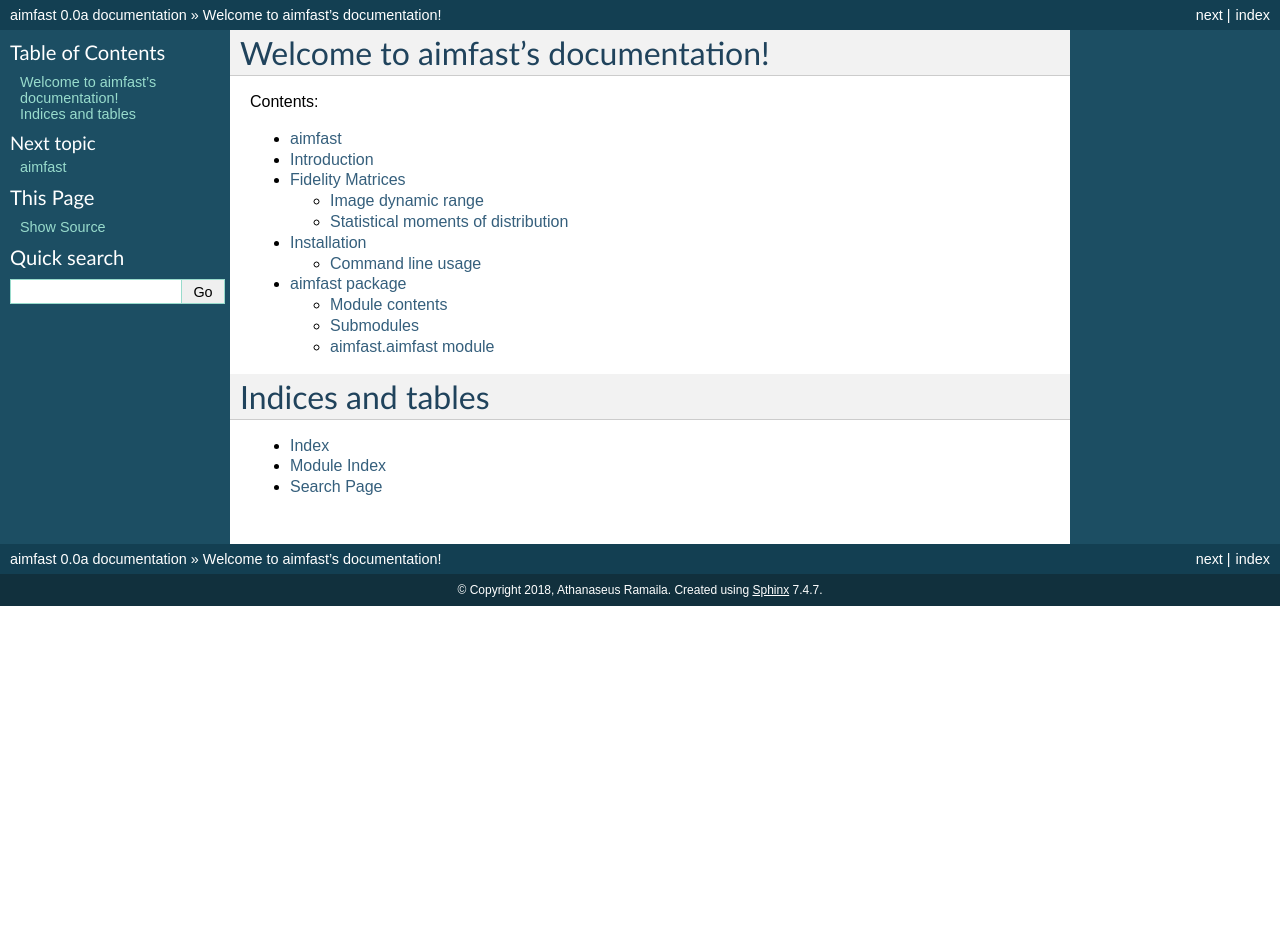
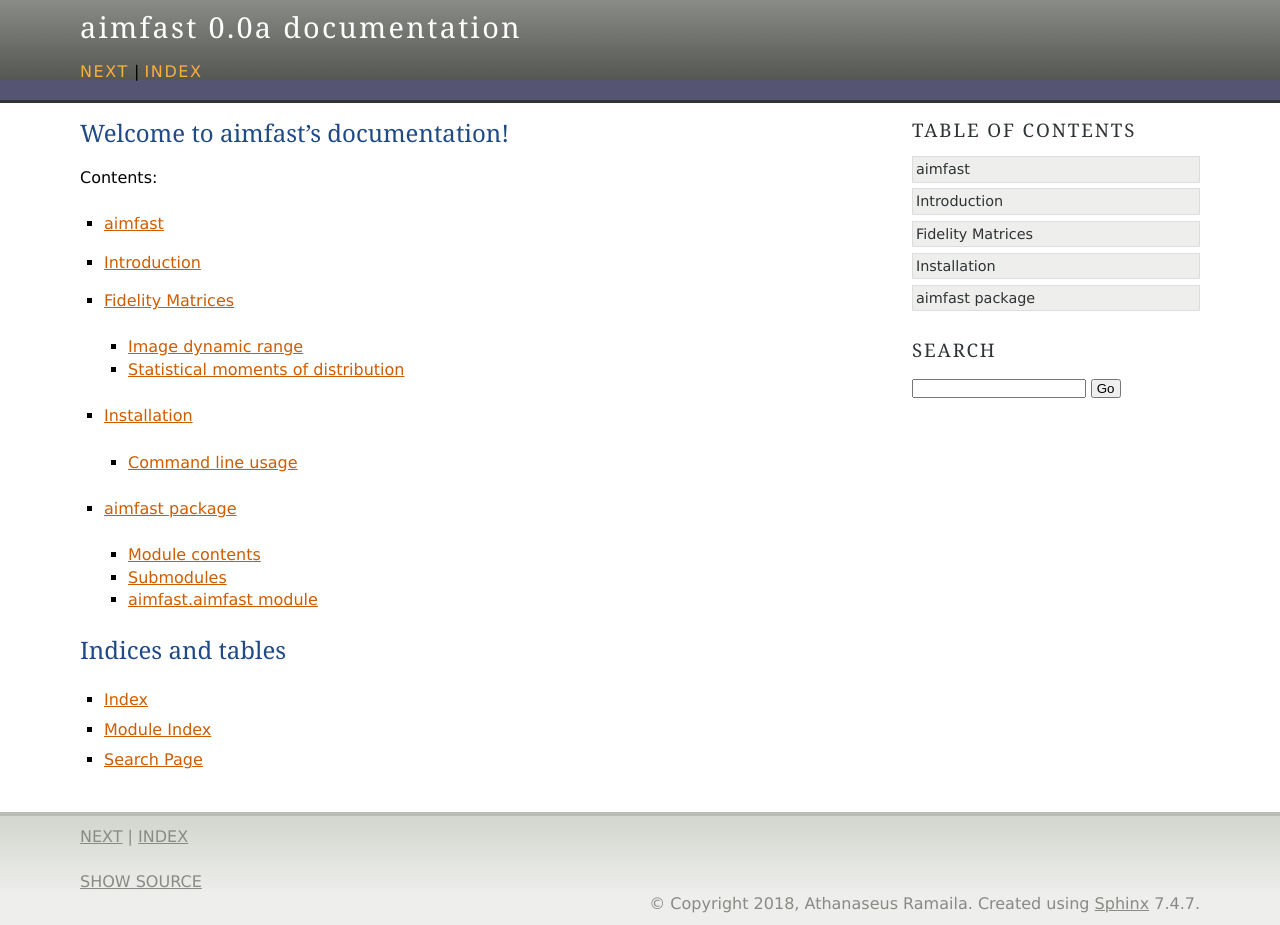
Before and after one commit to Athanaseus/aimfast, a Sphinx documentation site: the page built from doc/index.rst, in a window 1280 px wide. Built offline with Sphinx 7.4.7, drawn with Linux system fonts in a browser that asks for light colours; pages that are not in the unit, such as notebooks, are missing from menus; before the commit the page ends 900 px from its top, so only the background shows below that; some of the changed lines change nothing that is shown.

Commit message:
Change theme and add numpydoc extension

```diff
--- a/doc/conf.py
+++ b/doc/conf.py
@@ -28,10 +28,15 @@ sys.path.insert(0, os.path.abspath('../'))
 # Add any Sphinx extension module names here, as strings. They can be
 # extensions coming with Sphinx (named 'sphinx.ext.*') or your custom
 # ones.
-extensions = ['sphinx.ext.todo',
-              'sphinx.ext.viewcode',
-              'sphinx.ext.autodoc',
-              'sphinx.ext.mathjax']
+extensions = ['sphinx.ext.autodoc',
+              'sphinx.ext.doctest',
+              'sphinx.ext.intersphinx',
+              'numpydoc',
+              'sphinx.ext.todo',
+              'sphinx.ext.coverage',
+              'sphinx.ext.mathjax',
+              'sphinx.ext.ifconfig',
+              'sphinx.ext.viewcode']
 
 # Add any paths that contain templates here, relative to this directory.
 templates_path = ['_templates']
@@ -101,7 +106,7 @@ pygments_style = 'sphinx'
 
 # The theme to use for HTML and HTML Help pages.  See the documentation for
 # a list of builtin themes.
-html_theme = 'default'
+html_theme = 'agogo'
 
 # Theme options are theme-specific and customize the look and feel of a theme
 # further.  For a list of options available for each theme, see the
```
